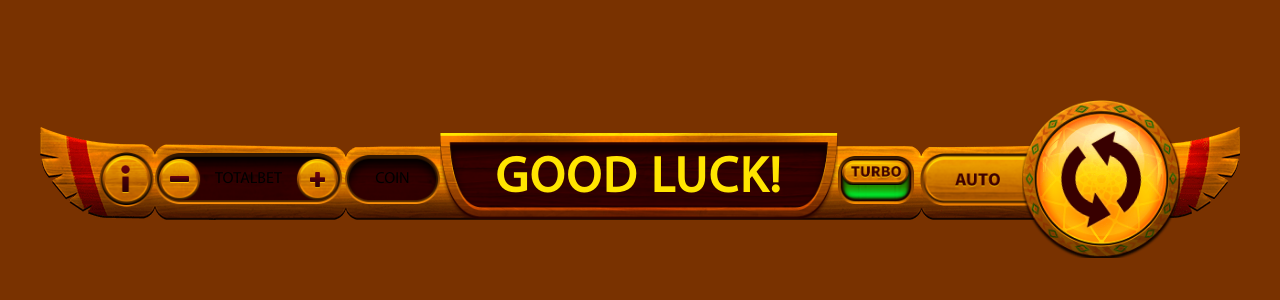
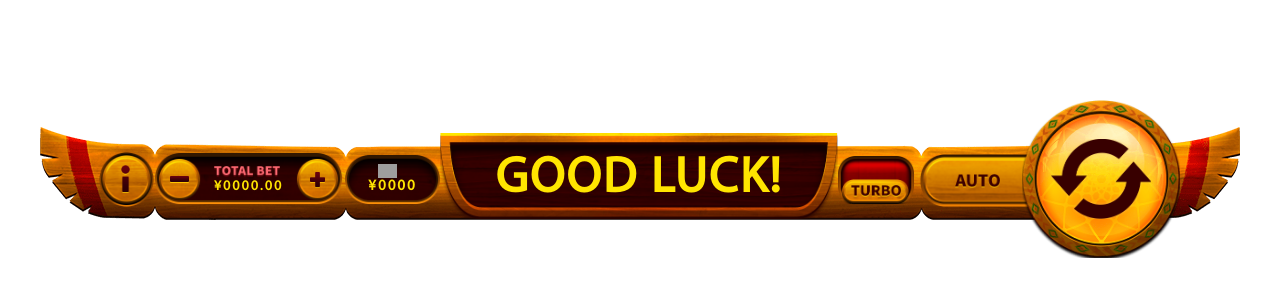
Before and after one commit to aleksandrlinnik1/bottom-bar, a website built with Parcel: page src/index.html in a window 1280 px wide. Built offline with nearby package versions, Linux system fonts and the light colour scheme; grey boxes are pictures that could not be loaded.

Commit message:
update styles

```diff
--- a/src/index.html
+++ b/src/index.html
@@ -8,30 +8,48 @@
 </head>
 <body>
     <section class="wrapper">
-        <div class="button-click">
-            <div class="btn-info"></div>
-            <div class="totalbet">
-                <div class="btn-minus"></div>
-                <p>TOTALBET</p>
-                <div class="btn-plus"></div>
+        <div class="bottom-panel">
+            <div class="btn btn-info"></div>
+            <div class="total-bet">
+                <div class="btn btn-minus"></div>
+                <div class="total-counter">
+                    <div class="coinsign"></div>
+                    <div class="coincounter">¥0000.00</div>
+                </div>
+                <div class="btn btn-plus"></div>
             </div>
             <div class="coin">
-                <p>COIN</p>
+                <div class="coinsign"></div>
+                <div class="coincounter">¥0000</div>
             </div>
             <div class="winbox">
                 <p>GOOD LUCK!</p>
             </div>
             <div class="turbo">
-                <div class="checkbox">
+                <div class="btn checkbox"></div>
+            </div>
+            <div class="autospin">
+                <div class="spinselect">
+                    <ul>
+                        <li class="btn" href="#">
+                            <span class="feature-normal"></span>
+                            UNTIL FEATURE
+                        </li>
+                        <li class="btn" href="#">25 SPIN</li>
+                        <li class="btn" href="#">20 SPIN</li>
+                        <li class="btn" href="#">15 SPIN</li>
+                        <li class="btn" href="#">10 SPIN</li>
+                        <li class="btn" href="#">5 SPIN</li>
+                    </ul>
                 </div>
-            </div>
-            <div class="btn-auto">
+                <div class="btn btn-auto"></div>
             </div>
         </div>
         <div class="spin">
-            <div class="spin-sign"></div>
+            <div class="btn spin-sign"></div>
         </div>
     </section>
+    <audio id="btn-sound" src="./sounds/bclick.wav"></audio>
     <script src="js/main.js"></script>
 </body>
 </html>
--- a/src/scss/style.scss
+++ b/src/scss/style.scss
@@ -5,26 +5,58 @@
     src: url("../fonts/MyriadPro.otf") format("opentype");
 }
 body {
-    background-color: #793200;
     font-family: "MyriadPro", sans-serif;
 }
-.wrapper {
-    width: 1200px;
-    margin: 100px auto 0;
-    padding: 20px 0 32px 0;
+
+.turbo {
     position: relative;
-    display: flex;
-    .button-click {
-        width: 1200px;
-        margin: 0 auto;
-        padding: 13px 59px 0 59px;
+    width: 78px;
+    height: 48px;
+    margin-right: 4px;
+    padding: 4px;
     box-sizing: border-box;
-        position: relative;
-        display: flex;
-        align-items: center;
-        background-image: url(../image/main.png);
-        background-position: center;
+    background-image: url(../image/btn-turbo-off.png);
+    background-size: contain;
     background-repeat: no-repeat;
+
+    &.on {
+        background-image: url(../image/btn-turbo-on.png);
+        .checkbox {
+            bottom: auto;
+            top: 0;
+        }
+    }
+
+    .checkbox {
+        height: 25px;
+        position: absolute;
+        bottom: 0;
+        width: 100%;
+        background-image: url(../image/turbo-normal.png);
+        background-size: contain;
+        background-repeat: no-repeat;
+        cursor: pointer;
+
+        &:hover {
+            background-image: url(../image/turbo-hover.png);
+        }
+        &:after {
+            content: " ";
+            width: 50px;
+            height: 15px;
+            position: absolute;
+            top: 6px;
+            left: 9px;
+            background-image: url(../image/fontturbo-normal.png);
+            background-size: contain;
+            background-repeat: no-repeat;
+        }
+        &:active {
+            background-image: url(../image/turbo-click.png);
+        }
+    }
+}
+
 .btn-info {
     width: 55px;
     height: 55px;
@@ -32,8 +64,13 @@ body {
     background-image: url(../image/btn-info-normal.png);
     background-size: cover;
     background-repeat: no-repeat;
+    cursor: pointer;
+
+    &:hover {
+        background-image: url(../image/btn-info-hover.png);
     }
-        .btn-info::after {
+
+    &:after {
         content: " ";
         width: 9px;
         height: 28px;
@@ -44,7 +81,9 @@ body {
         background-size: contain;
         background-repeat: no-repeat;
     }
-        .totalbet {
+}
+
+.total-bet {
     width: 183px;
     height: 55px;
     margin-right: 2px;
@@ -52,18 +91,54 @@ body {
     display: flex;
     align-items: center;
     justify-content: space-between;
+    font-size: 14px;
+    letter-spacing: 2px;
+    font-weight: bold;
     background-image: url(../image/totalbet.png);
     background-size: contain;
     background-repeat: no-repeat;
-            .btn-minus {
+}
+
+.coinsign {
+    width: 66px;
+    height: 12px;
+    background-image: url(../image/totalbetsign.png);
+    background-size: contain;
+    background-repeat: no-repeat;
+}
+.coincounter {
+    height: 15px;
+    text-align: center;
+    color: #FFE500;
+}
+
+.btn-minus, .btn-plus {
     width: 45px;
     height: 45px;
     position: relative;
     background-image: url(../image/btn-minus-normal.png);
     background-size: cover;
     background-repeat: no-repeat;
+    cursor: pointer;
+    &.disabled {
+        pointer-events: none;
+        background-image: url(../image/btn-minus-disable.png);
     }
-            .btn-minus::after {
+    &:hover {
+        background-image: url(../image/btn-minus-hover.png);
+    }
+    &:active {
+        background-image: url(../image/btn-minus-click.png);
+    }
+}
+
+.btn-minus {
+    &.disabled {
+        &:after {
+            background-image: url(../image/minussign-disable.png);
+        }
+    }
+    &:after {
         content: " ";
         width: 19px;
         height: 8px;
@@ -74,15 +149,15 @@ body {
         background-size: contain;
         background-repeat: no-repeat;
     }
+}
+
 .btn-plus {
-                width: 45px;
-                height: 45px;
-                position: relative;
-                background-image: url(../image/btn-minus-normal.png);
-                background-size: cover;
-                background-repeat: no-repeat;
+    &.disabled {
+        &:after {
+            background-image: url(../image/plussign-disable.png);
         }
-            .btn-plus::after {
+    }
+    &:after {
         content: " ";
         width: 19px;
         height: 16px;
@@ -94,15 +169,51 @@ body {
         background-repeat: no-repeat;
     }
 }
+
+
+.wrapper {
+    width: 1200px;
+    margin: 100px auto 0;
+    padding: 20px 0 32px 0;
+    position: relative;
+    display: flex;
+    .bottom-panel {
+        width: 1200px;
+        margin: 0 auto;
+        padding: 13px 59px 0 59px;
+        box-sizing: border-box;
+        position: relative;
+        display: flex;
+        align-items: center;
+        background-image: url(../image/main.png);
+        background-position: center;
+        background-repeat: no-repeat;
         .coin {
             width: 95px;
             height: 50px;
+            padding: 9px 0 13px;
             display: flex;
+            flex-direction: column;
             align-items: center;
             justify-content: center;
+            font-size: 15px;
+            letter-spacing: 2px;
+            font-weight: bold;
+            box-sizing: border-box;
             background-image: url(../image/coin.png);
             background-size: contain;
             background-repeat: no-repeat;
+            .coinsign {
+                width: 30px;
+                height: 50%;
+                background-image: url(../image/coinsign.png);
+                background-size: contain;
+                background-repeat: no-repeat;
+            }
+            .coincounter {
+                height: 50%;
+                color: #FFE500;
+            }
         }
         .winbox {
             width: 398px;
@@ -118,37 +229,12 @@ body {
             background-size: contain;
             background-repeat: no-repeat;
         }
-        .turbo {
-            width: 78px;
-            height: 48px;
-            margin-right: 4px;
-            padding: 4px;
-            box-sizing: border-box;
-            background-image: url(../image/btn-turbo-on.png);
-            background-size: contain;
-            background-repeat: no-repeat;
-            .checkbox {
-                height: 25px;
+
+        .autospin {
+            height: 52px;
             position: relative;
             display: flex;
             justify-content: center;
-                align-items: center;
-                background-image: url(../image/turbo-normal.png);
-                background-size: contain;
-                background-repeat: no-repeat;
-            }
-            .checkbox::after {
-                content: " ";
-                width: 50px;
-                height: 40px;
-                position: absolute;
-                top: 6px;
-                left: 9px;
-                background-image: url(../image/fontturbo-normal.png);
-                background-size: contain;
-                background-repeat: no-repeat;
-            }
-        }
             .btn-auto {
                 width: 188px;
                 height: 53px;
@@ -162,6 +248,9 @@ body {
                 background-size: contain;
                 background-repeat: no-repeat;
             }
+            .btn-auto:hover {
+                background-image: url(../image/auto-hover.png);
+            }
             .btn-auto::after {
                 content: " ";
                 width: 45px;
@@ -172,6 +261,50 @@ body {
                 background-image: url(../image/fontauto-normal.png);
                 background-size: contain;
                 background-repeat: no-repeat;
+            }
+            .spinselect {
+                width: 170px;
+                height: 0;
+                padding: 10px 0 10px 15px;
+                position: absolute;
+                top: 10px;
+                right: 3px;
+                background-image: url(../image/spinselect.png);
+                background-size: cover;
+                background-repeat: no-repeat;
+                transition: .9s linear;
+                overflow-y: hidden;
+                ul {
+                    li {
+                        display: flex;
+                        font-size: 15px;
+                        letter-spacing: 2px;
+                        font-weight: bold;
+                        color: #FFD100;
+                        margin-bottom: 3px;
+                        .feature-normal {
+                            width: 16px;
+                            height: 16px;
+                            background-image: url(../image/feature-normal.png);
+                            background-repeat: no-repeat;
+                            background-size: contain;
+                        }
+                    }
+                    li:hover  {
+                        cursor: auto;
+                        color: #FFF;
+                        .feature-normal {
+                            background-image: url(../image/feature-hover.png);
+                        }
+                    }
+                }
+            }
+        }
+        .autospin:hover {
+            .spinselect {
+                height: 152px;
+                top: -138px;
+            }
         }
     }
     .spin {
@@ -209,4 +342,7 @@ body {
             }
         }
     }
+    .spin:hover {
+        background-image: url(../image/bgspin-hover.png);
     }
+}
```
Also changed, not shown: src/image/btn-turbo-off.png (renamed from src/image/btn-turbo-of.png), src/image/btnskip-disable.png (added), src/image/btnskip-normal.png (added), src/image/feature-click.png (added), src/image/feature-disable.png (added), src/image/feature-hover.png (added), src/image/feature-normal.png (added), src/image/spinselect.png (added), src/image/stopsign-disable.png (added), src/image/stopsign-normal.png (added), src/image/totalbetsign.png (added), 3 other files. Lines whose indentation alone changed are shown as unchanged.
